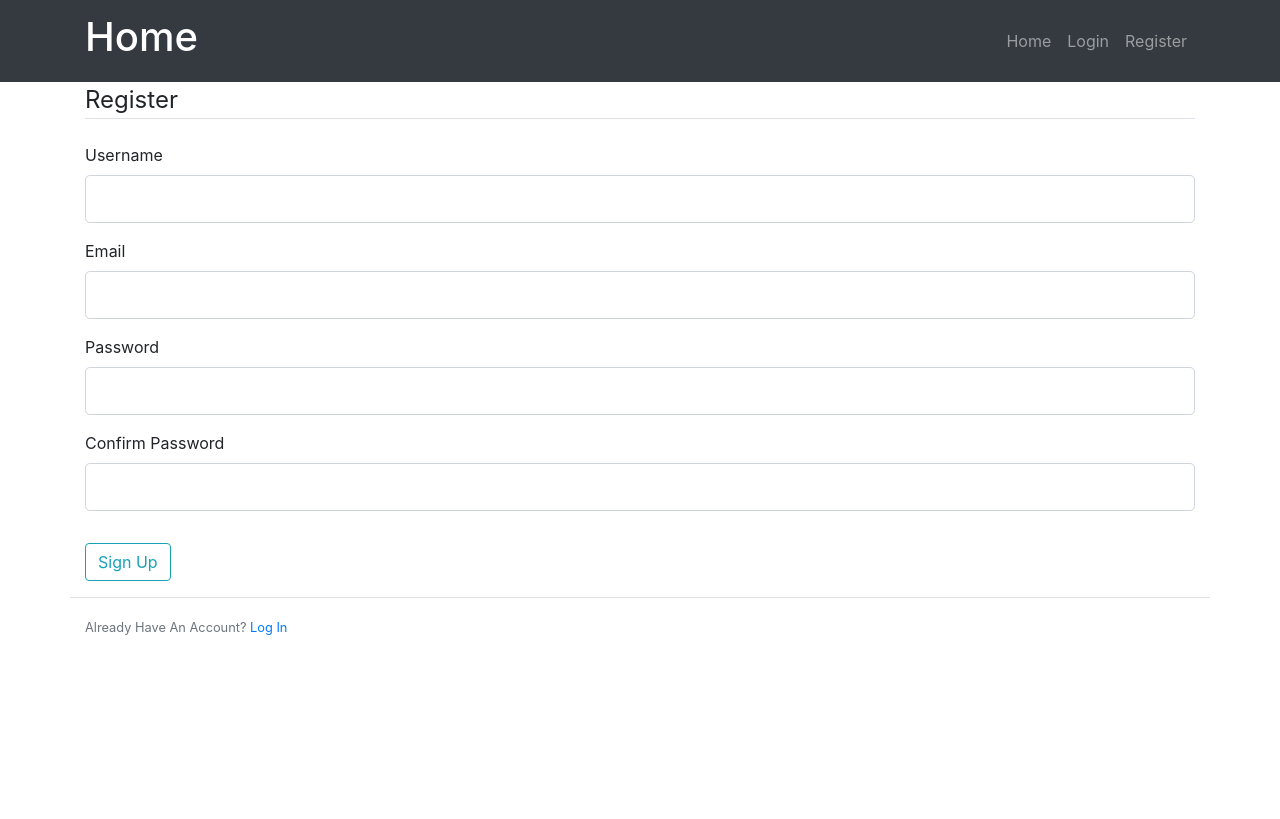
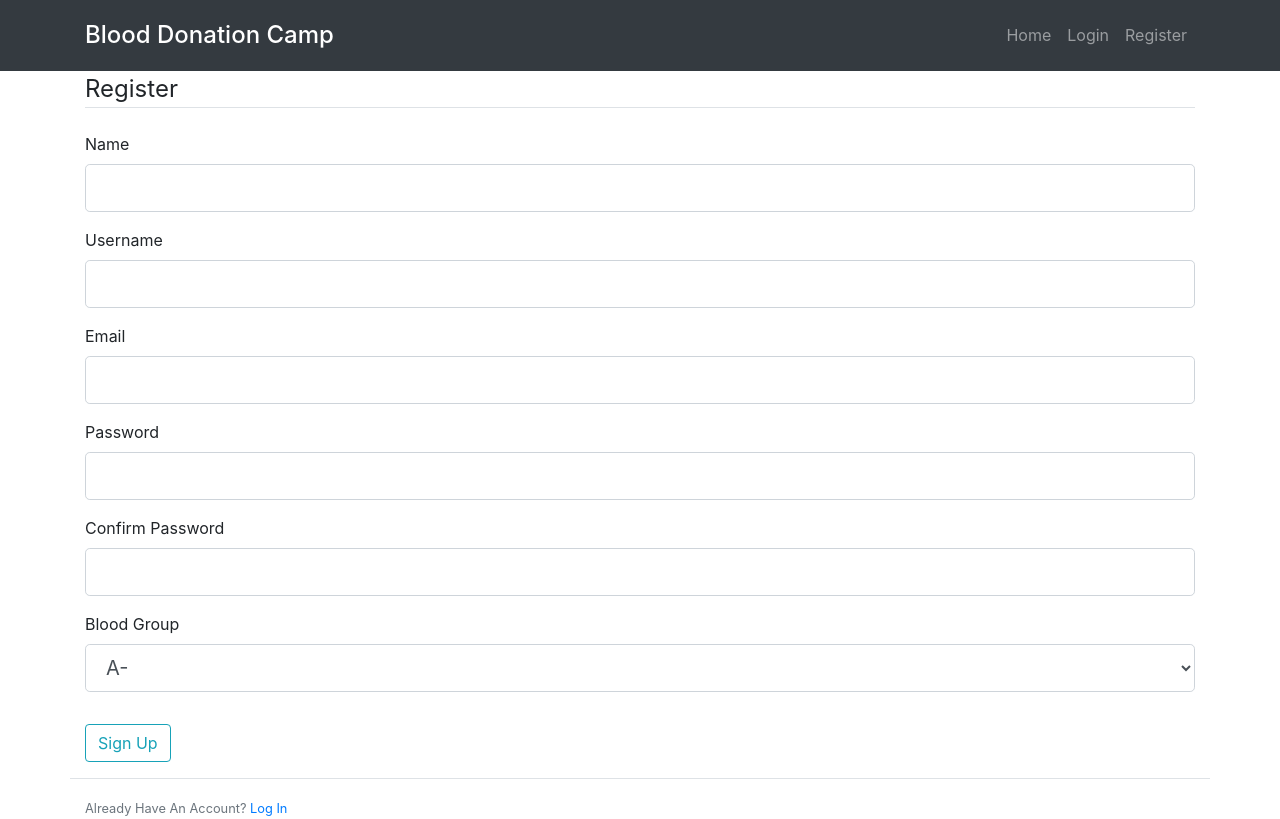
Before and after one commit to ShahidAsh-su/simple_python_flask_login_page, a Flask app: page /register in a window 1280 px wide. Before the commit the page ends 635 px from the top, so only its background shows below. Run offline with Flask 2, Linux system fonts and the light colour scheme; some libraries are stand-ins or nearby versions.

Commit message:
username/email blood group

```diff
--- a/login_register/forms.py
+++ b/login_register/forms.py
@@ -1,13 +1,15 @@
 from flask_wtf import FlaskForm
-from wtforms import StringField , PasswordField, SubmitField, BooleanField
+from wtforms import StringField , PasswordField, SubmitField, BooleanField, SelectField
 from wtforms.validators import DataRequired, Length, Email, EqualTo, ValidationError
 from login_register.modules import User
 
 class RegistrationForm(FlaskForm):
+    name = StringField('Name',validators=[DataRequired(),Length(min=2, max=20)])
     username = StringField('Username', validators=[DataRequired(), Length(min=2, max=20)])
     email = StringField('Email', validators=[DataRequired(), Email()])
     password = PasswordField('Password', validators=[DataRequired(), Length(min=6)])
     confirm_password = PasswordField('Confirm Password', validators=[DataRequired(), Length(min=6), EqualTo('password')])
+    blood_group = SelectField(u'Blood Group',choices=[('A-', 'A-'), ('A+', 'A+'), ('B-', 'B-'), ('B+', 'B+'), ('AB-', 'AB-'), ('AB+', 'AB+'), ('O-', 'O-'), ('O+', 'O+')], validators=[DataRequired()])
     submit = SubmitField('Sign Up')
 
     def validate_username(self, username):
@@ -21,7 +23,7 @@ class RegistrationForm(FlaskForm):
 
 
 class LoginForm(FlaskForm):
-    email = StringField('Email', validators=[DataRequired(), Email()])
+    email = StringField('Email or Username', validators=[DataRequired()])
     password = PasswordField('Password', validators=[DataRequired()])
     remember = BooleanField('Remember Me')
     submit = SubmitField('Log in')
--- a/login_register/modules.py
+++ b/login_register/modules.py
@@ -9,8 +9,9 @@ class User(db.Model, UserMixin):
    id = db.Column(db.Integer, primary_key=True)
    emailid = db.Column(db.String(120),nullable=False,unique=True)
    username = db.Column(db.String(120),nullable=False,unique=True)
+   name = db.Column(db.String(120),nullable=False)
    password = db.Column(db.String(120),nullable=False)
-   phone = db.Column(db.Integer)
+   blood_group = db.Column(db.String(120),nullable=False)
 
 
    def __repr__(self):
--- a/login_register/routes.py
+++ b/login_register/routes.py
@@ -24,13 +24,23 @@ def login():
         return redirect(url_for('home'))
     form = LoginForm()
     if form.validate_on_submit():
-       user = User.query.filter_by(emailid=form.email.data).first()
-       if user and bcrypt.check_password_hash(user.password, form.password.data):
-           login_user(user, remember=form.remember.data)
+       emailid = User.query.filter_by(emailid=form.email.data).first()
+       user =  User.query.filter_by(username=form.email.data).first()
+       flag = False
+       try:
+           flag = bcrypt.check_password_hash(user.password, form.password.data)
+       except:
+           pass
+       try:
+           flag = bcrypt.check_password_hash(emailid.password, form.password.data)
+       except:
+           pass
+       if ((user or emailid) and flag) :
+           login_user(user or emailid, remember=form.remember.data)
            next_page = request.args.get('next')
            return redirect(next_page) if next_page else redirect(url_for('home'))
        else:
-           flash('Incorrect, Please check your email and password','danger')
+           flash('Incorrect, Please check your Email/Username and Password','danger')
     return render_template('login.html', form = form)
 
 
@@ -42,10 +52,12 @@ def register():
       return redirect(url_for('home'))
    form = RegistrationForm()
    if form.validate_on_submit():
+      name = form.name.data
       username = form.username.data
       email = form.email.data
+      blood_group = form.blood_group.data
       password = bcrypt.generate_password_hash(form.password.data).decode('utf-8')
-      user = User(username=username, emailid=email, password=password)
+      user = User(username=username, emailid=email, password=password, blood_group=blood_group, name=name)
       try:
          db.session.add(user)
          db.session.commit()
--- a/login_register/templates/base.html
+++ b/login_register/templates/base.html
@@ -10,8 +10,8 @@
     <body>
         <nav class="navbar navbar-expand-lg navbar-dark bg-dark sticky-top ">
             <div class="container">
-                <a class="navbar-brand" href="#">
-                    <h1>Home</h1>
+                <a class="navbar-brand mt-2" href="{{ url_for('home') }}">
+                    <h4>Blood Donation Camp</h4>
                 </a>
                 <button class="navbar-toggler" type="button" data-toggle="collapse" data-target="#navbarResponsive" aria-controls="navbarResponsive" aria-expanded="false" aria-label="Toggle navigation">
                 <span class="navbar-toggler-icon"></span>
--- a/login_register/templates/register.html
+++ b/login_register/templates/register.html
@@ -8,6 +8,19 @@
       {{ form.hidden_tag() }}
       <fieldset class="form-group">
         <legend class="border-bottom mb-4">Register</legend>
+        <div class="form-group">
+          {{ form.name.label(class="form-control-label") }}
+          {% if form.name.errors %}
+            {{ form.name(class="form-control form-control-lg is-invalid") }}
+            <div class="invalid-feedback">
+              {% for error in form.name.errors %}
+                <span>{{ error }}</span>
+              {% endfor %}
+            </div>
+          {% else %}
+            {{ form.username(class="form-control form-control-lg") }}
+          {% endif %}
+        </div>
         <div class="form-group">
           {{ form.username.label(class="form-control-label") }}
           {% if form.username.errors %}
@@ -60,6 +73,22 @@
             {{ form.confirm_password(class="form-control form-control-lg") }}
           {% endif %}
         </div>
+        <div class="form-group">
+          {{ form.blood_group.label(class="form-control-label") }}
+          {% if form.blood_group.errors %}
+            <option value="" disabled selected hidden>Select Blood Group</option>
+            option
+            {{ form.blood_group(class="form-control form-control-lg is-invalid",placeholder="Select Blood Group") }}
+            <div class="invalid-feedback">
+              {% for error in form.blood_group.errors %}
+                <span>{{ error }}</span>
+              {% endfor %}
+            </div>
+          {% else %}
+            <option value="" disabled selected hidden>Select Blood Group</option>
+            {{ form.blood_group(class="form-control form-control-lg",placeholder="Select Blood Group") }}
+          {% endif %}
+        </div>
       </fieldset>
       <div class="form-group">
         {{ form.submit(class="btn btn-outline-info") }}
--- a/login_register/templates/success.html
+++ b/login_register/templates/success.html
@@ -4,4 +4,6 @@
 {% endblock %}
 {% block body %}
 	<h1>{{ current_user.username }}</h1>
+	<h1>{{ current_user.emailid }}</h1>
+	<h1>{{ current_user.blood_group }}</h1>
 {% endblock %}
```
Also changed, not shown: login_register/__init__.py (line endings or trailing spaces), login_register/test.db.
